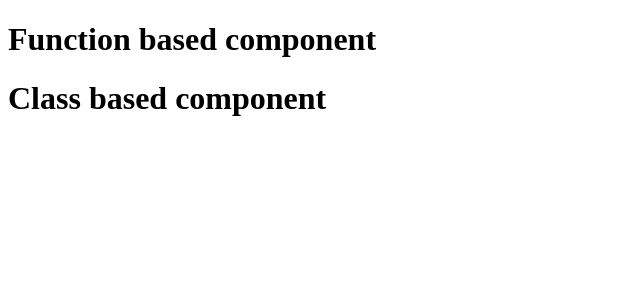
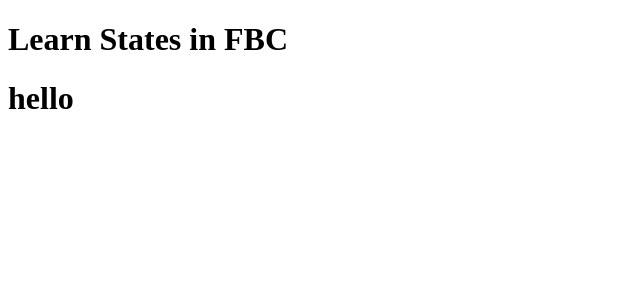
Before and after one commit to Nandan2890/react-js-jspider, a React (Vite) app in the folder myreactapp/: page / in a window 1280 px wide. Shown: the top 300 px of the page, without its empty margins (0-640 px from the left). Built offline with nearby package versions, Linux system fonts and the light colour scheme.

Commit message:
usestate

```diff
--- a/myreactapp/src/App.jsx
+++ b/myreactapp/src/App.jsx
@@ -1,16 +1,17 @@
 //* Parent component
 // import Navbar from "./components/Navbar";
-import Cbc from "./alltopics/typesofcomponents/Cbc";
-import Fbc from "./alltopics/typesofcomponents/fbc";
+// import Cbc from "./alltopics/typesofcomponents/Cbc";
+// import Fbc from "./alltopics/typesofcomponents/fbc";
+
+import StateInFbc from "./alltopics/states/StatesInFbc";
 
 function App(){
     return (
         <div>
-
-            {/* <Navbar /> */}
-
+            {/* <Navbar />
             <Fbc />
-            <Cbc />
+            <Cbc /> */}
+            <StateInFbc />
         </div>
 
     );
--- /dev/null
+++ b/myreactapp/src/alltopics/states/StatesInFbc.jsx
@@ -0,0 +1,28 @@
+import { useState } from "react";
+
+const StateInFbc = () => {
+
+    let [state, setState] = useState('hello');
+
+    console.log(state);
+
+    return (
+        <div>
+            <h1>Learn States in FBC</h1>
+            <h1>{state}</h1>
+        </div>
+    );
+};
+
+export default StateInFbc;
+
+
+//------------------------------------
+//! HOOKS  => inbuilt methods present in react
+//?   useState() method is used to make FBC component stateful
+//? multiple hooks are present in React UseState(), useEffect(), useRef(), useMemo(), useCallback()
+
+//* when we use any hooks we have to first import that hooks from 'react'
+//* when we have to write XML, then we write in return paranthesis but when we have to write JS we have to write in Component
+
+//* when we use js code in xml we have to write in expression eg. {state}
```
Also changed, not shown: myreactapp/src/alltopics/typesofcomponents/Cbc.jsx (line endings or trailing spaces).
